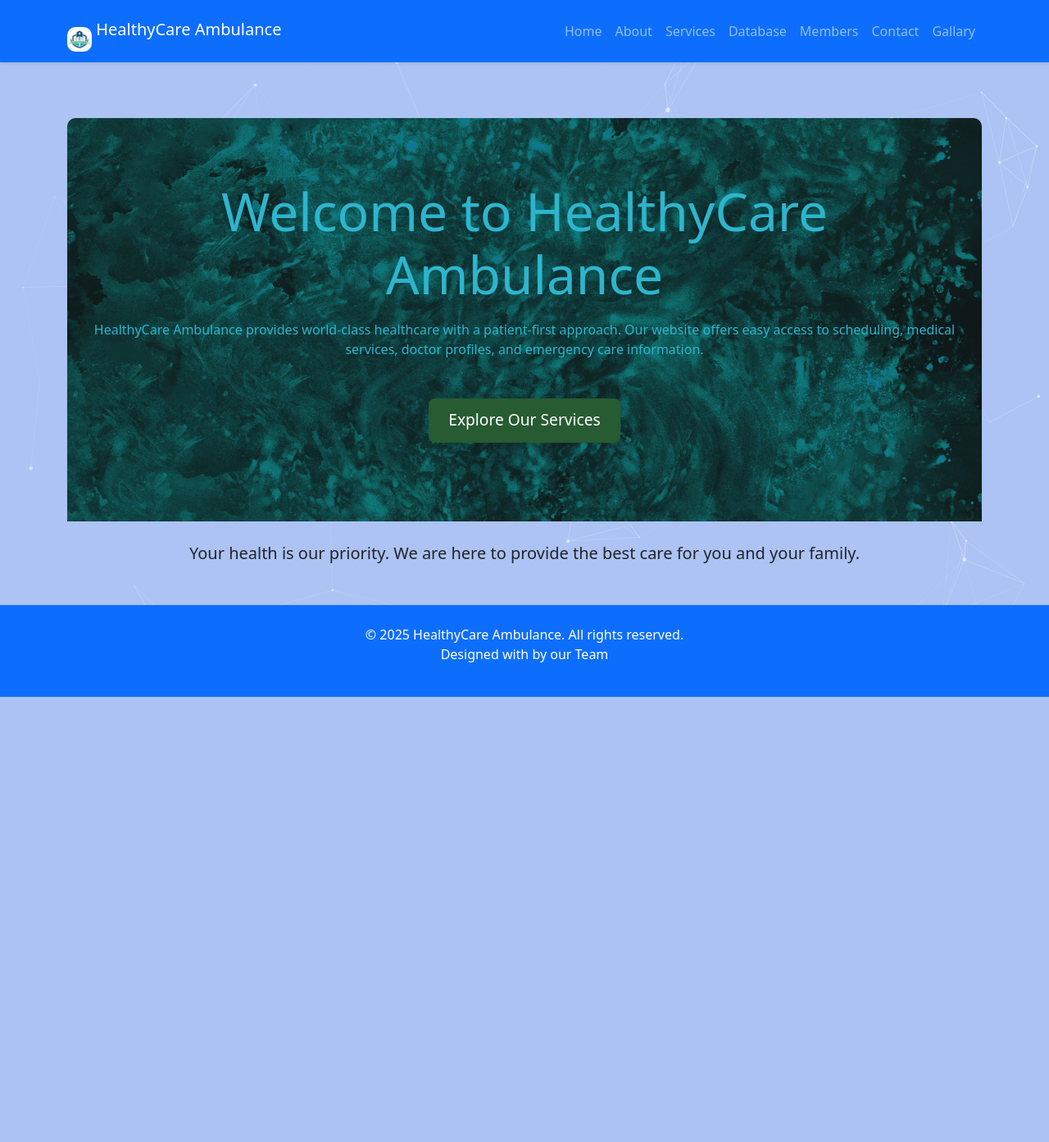
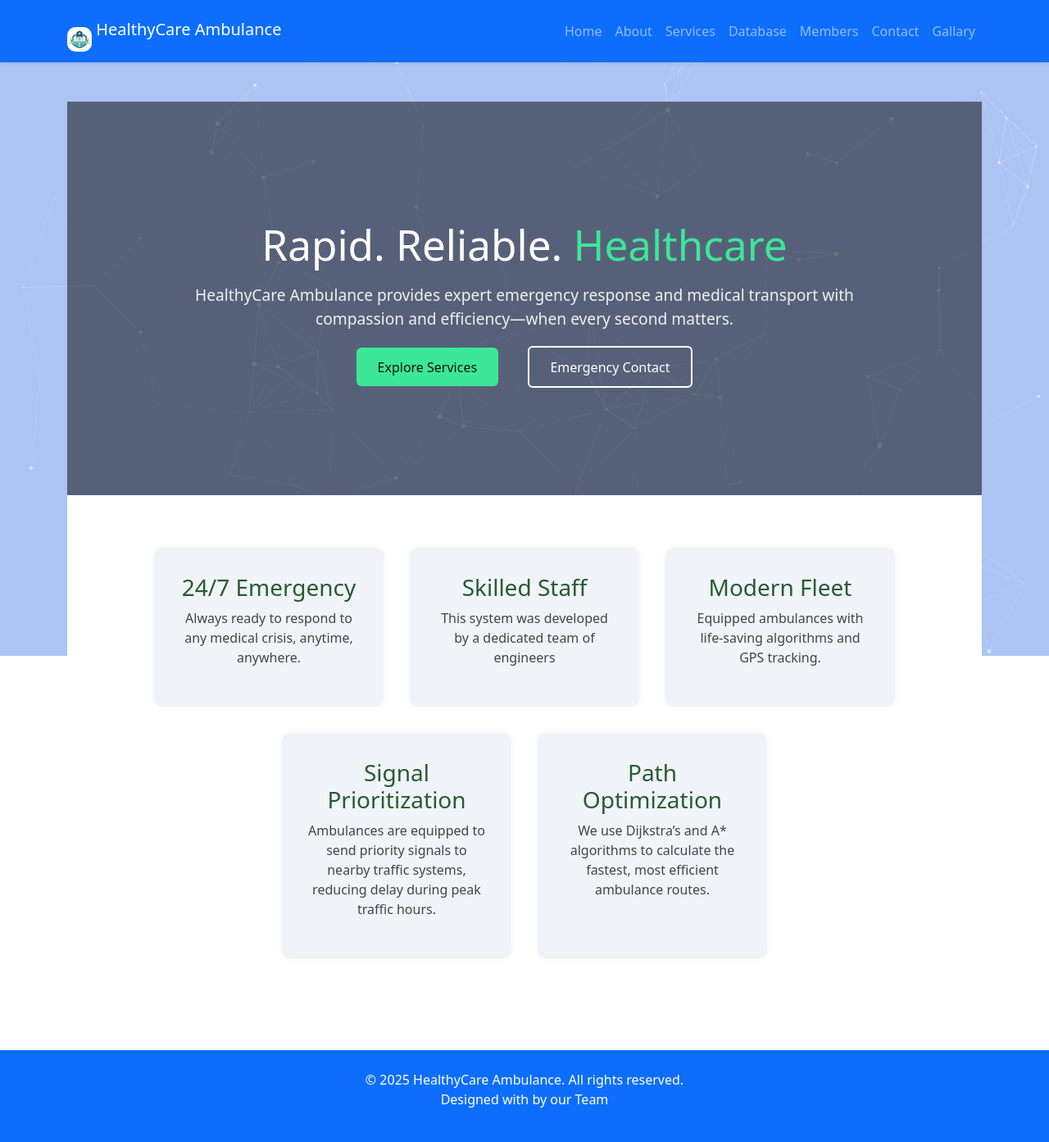
Before and after one commit to Dilip-Git18/Response-System, a Flask app: page /home in a window 1280 px wide. Shown: the whole page at 82% size. Before the commit the page ends 850 px from the top, so only its background shows below. Run offline with Flask 3, Linux system fonts and the light colour scheme.

Commit message:
update 5.0

```diff
--- a/static/css/about.css
+++ b/static/css/about.css
@@ -20,8 +20,10 @@
 
 /* Styling for highlighting "Medulance" */
 .highlight-medulance {
-  border-bottom: 3px solid #87ceeb;
-  padding-bottom: 2px;
+  border-bottom: 4px solid #66b2ff;
+  padding-bottom: 4px;
+  color: #0056b3;
+  font-style: italic;
 }
 
 /* Content styling */
--- a/static/css/home.css
+++ b/static/css/home.css
@@ -1,110 +1,163 @@
-
-/* Home Section */
+/* Reset and Base Styles */
+* {
+  margin: 0;
+  padding: 0;
+  box-sizing: border-box;
+}
 
 body {
-  background: linear-gradient(to right, #3ce798, hsl(203, 39%, 94%));
+  font-family: 'Segoe UI', sans-serif;
+  background-color: #f8fafc;
+  color: #222;
+  line-height: 1.6;
 }
 
+/* Hero Section */
+.home-hero {
+  position: relative;
+  height: 60vh;
+  display: flex;
+  align-items: center;
+  justify-content: center;
+  padding: 2rem;
+  overflow: hidden;
+  text-align: center;
+}
 
-.home {
-  position: relative;
-  color: rgb(45, 181, 205);
-  text-align: center;
-  padding: 6rem 2rem;
-  background-size: cover;
-  overflow: hidden;
-}
-#background-image {
+.hero-bg {
   position: absolute;
   top: 0;
   left: 0;
   width: 100%;
   height: 100%;
-  object-fit: cover;  /* Ensure video covers the entire section */
-  z-index: -1;  /* Place video behind content */
+  object-fit: cover;
+  z-index: -2;
 }
 
-.home h1 {
-  font-size: 4rem;
-  margin-bottom: 1rem;
-  animation: slideIn 1.5s ease-out;
+.overlay {
+  position: absolute;
+  background: rgba(0, 0, 0, 0.5);
+  width: 100%;
+  height: 100%;
+  z-index: -1;
 }
 
-@keyframes slideIn {
-  0% { transform: translateY(-50px); opacity: 0; }
-  100% { transform: translateY(0); opacity: 1; }
+.hero-content {
+  color: #fff;
+  max-width: 900px;
+  padding: 2rem;
+  animation: fadeIn 1s ease-in-out;
 }
 
-.cta-btn {
-  background-color: #275b32;
-  color: white;
-  padding: 0.8rem 1.5rem;
-  border: none;
-  text-decoration: none;
-  font-size: 1.2rem;
-  border-radius: 8px;
-  margin-top: 2rem;
-  display: inline-block;
-  transition: background-color 0.3s ease, transform 0.3s ease;
+.hero-content h1 {
+  font-size: 3.2rem;
+  margin-bottom: 1rem;
 }
 
-.cta-btn:hover {
-  background-color: #1a4d29;
-  transform: scale(1.05);
+.hero-content .highlight {
+  color: #3ce798;
 }
 
+.hero-content p {
+  font-size: 1.2rem;
+  margin-bottom: 2rem;
+  opacity: 0.9;
+}
 
-/* Animation */
-@keyframes slideIn {
-  0% {
-    transform: translateY(-50px);
+.hero-buttons a {
+  text-decoration: none;
+  margin: 0 1rem;
+  padding: 0.8rem 1.6rem;
+  border-radius: 6px;
+  font-size: 1rem;
+  transition: all 0.3s ease;
+}
+
+.btn-primary {
+  background-color: #3ce798;
+  color: #111;
+}
+
+.btn-primary:hover {
+  background-color: #2ac186;
+}
+
+.btn-outline {
+  border: 2px solid #fff;
+  color: #fff;
+}
+
+.btn-outline:hover {
+  background-color: rgba(255, 255, 255, 0.1);
+}
+
+/* Info Section */
+.info-section {
+  background-color: #fff;
+  padding: 4rem 1rem;
+  text-align: center;
+}
+
+.info-container {
+  display: flex;
+  flex-wrap: wrap;
+  justify-content: center;
+  gap: 2rem;
+  max-width: 1200px;
+  margin: auto;
+}
+
+.info-box {
+  background: #f0f4f8;
+  padding: 2rem;
+  border-radius: 10px;
+  width: 280px;
+  box-shadow: 0 0 10px rgba(0, 0, 0, 0.05);
+}
+
+.info-box h3 {
+  color: #275b32;
+  margin-bottom: 0.5rem;
+}
+
+.info-box p {
+  color: #444;
+}
+
+/* Animations */
+@keyframes fadeIn {
+  from {
     opacity: 0;
+    transform: translateY(30px);
   }
-  100% {
+  to {
+    opacity: 1;
     transform: translateY(0);
-    opacity: 1;
   }
 }
 
-.animate-slideIn {
-  animation: slideIn 1.5s ease-out;
-}
-
-/* Particles.js container */
-#particles-js {
-  position: fixed;
-  width: 100%;
-  height: 100%;
-  z-index: -2;
-  top: 0;
-  left: 0;
-}
-
-
-@media (max-width: 576px) {
-  .home {
-    padding: 4rem 1rem;
+/* Responsive */
+@media (max-width: 768px) {
+  .home-hero {
+    height: auto;
+    padding: 3rem 1rem;
   }
 
-  .home h1 {
-    font-size: 1.8rem;
-    line-height: 1.3;
-    padding: 0 0.5rem;
+  .hero-content h1 {
+    font-size: 2rem;
   }
 
-  .home p {
+  .hero-content p {
     font-size: 1rem;
-    padding: 0 1rem;
-    line-height: 1.5;
   }
 
-  .cta-btn {
-    font-size: 1rem;
-    padding: 0.6rem 1.2rem;
-    margin-top: 1.5rem;
+  .hero-buttons a {
+    display: block;
+    margin: 0.8rem auto;
   }
 
-  #background-image {
-    object-position: center;
+  .info-container {
+    flex-direction: column;
+    align-items: center;
   }
 }
--- a/templates/home.html
+++ b/templates/home.html
@@ -1,27 +1,47 @@
 {% extends 'base.html' %}
 
 {% block content %}
+<section id="home" class="home-hero">
+    <img src="{{ url_for('static', filename='images/B15.jpg') }}" alt="Ambulance Background" class="hero-bg">
+    <div class="overlay"></div>
 
+    <div class="hero-content">
+        <h1>Rapid. Reliable. <span class="highlight">Healthcare</span></h1>
+        <p>
+            HealthyCare Ambulance provides expert emergency response and medical transport
+            with compassion and efficiency—when every second matters.
+        </p>
+        <div class="hero-buttons">
+            <a href="{{ url_for('services') }}" class="btn-primary">Explore Services</a>
+            <a href="{{ url_for('contact') }}" class="btn-outline">Emergency Contact</a>
+        </div>
+    </div>
+</section>
 
-<section id="home" class="section home">
+<section class="info-section">
+    <div class="info-container">
+        <div class="info-box">
+            <h3>24/7 Emergency</h3>
+            <p>Always ready to respond to any medical crisis, anytime, anywhere.</p>
+        </div>
+        <div class="info-box">
+            <h3>Skilled Staff</h3>
+            <p>This system was developed by a dedicated team of engineers</p>
 
-    <img src="{{ url_for('static', filename='images/B15.jpg') }}" alt="Background Image" id="background-image">
-
-    <div class="content">
-        <h1>Welcome to HealthyCare Ambulance</h1>
-        <p> HealthyCare Ambulance
-            provides world-class healthcare with a patient-first approach. Our website offers easy access to scheduling, medical services, doctor profiles, and emergency care information.
-        </p>
-        <a href="{{ url_for('services') }}" class="cta-btn">Explore Our Services</a>
+        </div>
+        <div class="info-box">
+            <h3>Modern Fleet</h3>
+            <p>Equipped ambulances with life-saving algorithms and GPS tracking.</p>
+        </div>
+                <div class="info-box">
+            <h3>Signal Prioritization</h3>
+            <p>Ambulances are equipped to send priority signals to nearby traffic systems, reducing delay during peak traffic hours.</p>
+        </div>
+        <div class="info-box">
+    <h3>Path Optimization</h3>
+    <p>We use Dijkstra’s and A* algorithms to calculate the fastest, most efficient ambulance routes.</p>
+</div>
 
     </div>
 </section>
-
-
-<div class="text-center">
-    <h1 class="display-4 text-primary mb-4"></h1>
-    <p class="lead mb-4">Your health is our priority. We are here to provide the best care for you and your family.</p>
-</div>
-
-
 {% endblock %}
```
Also changed, not shown: templates/about.html (+6 -8 lines).
